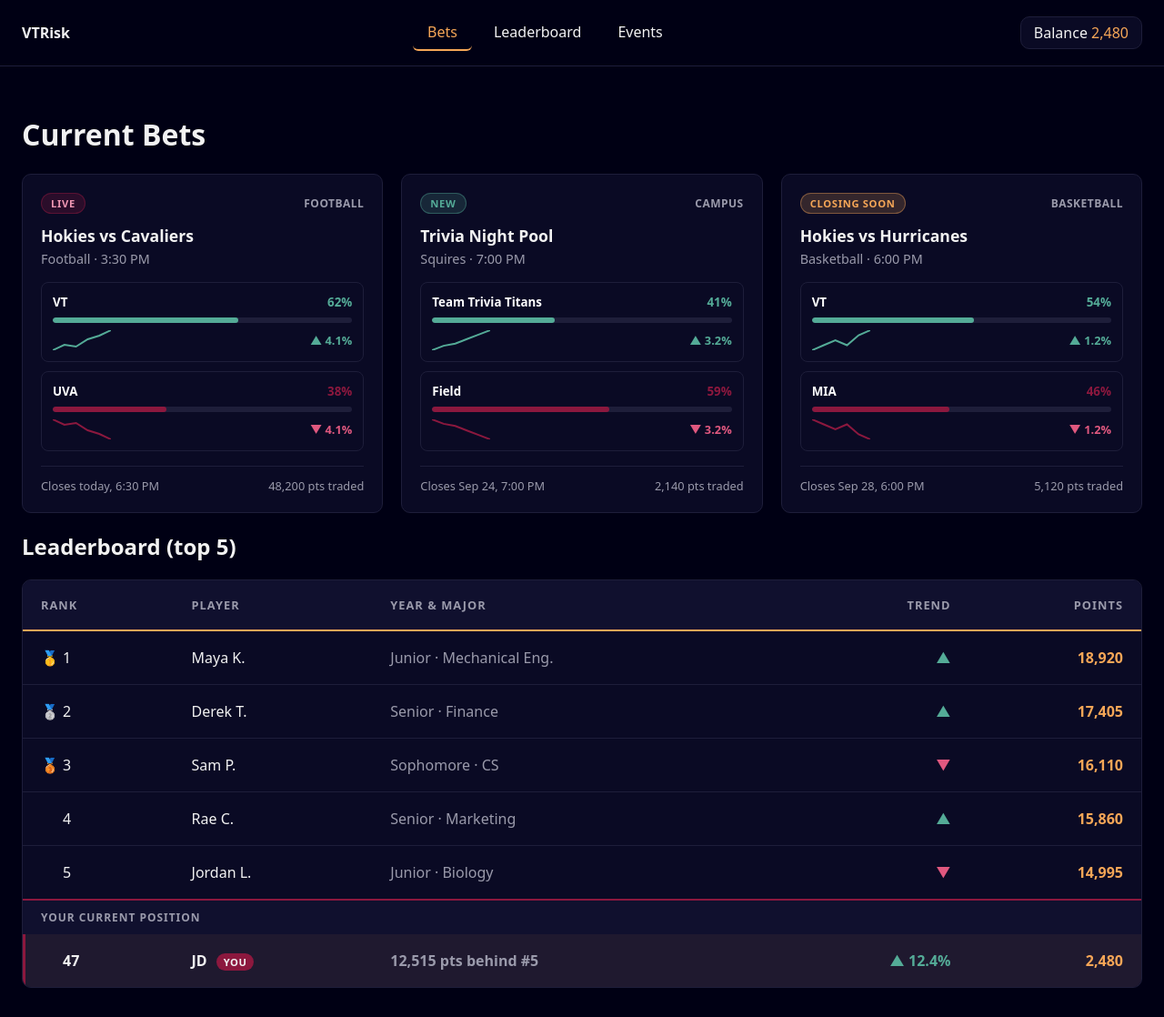
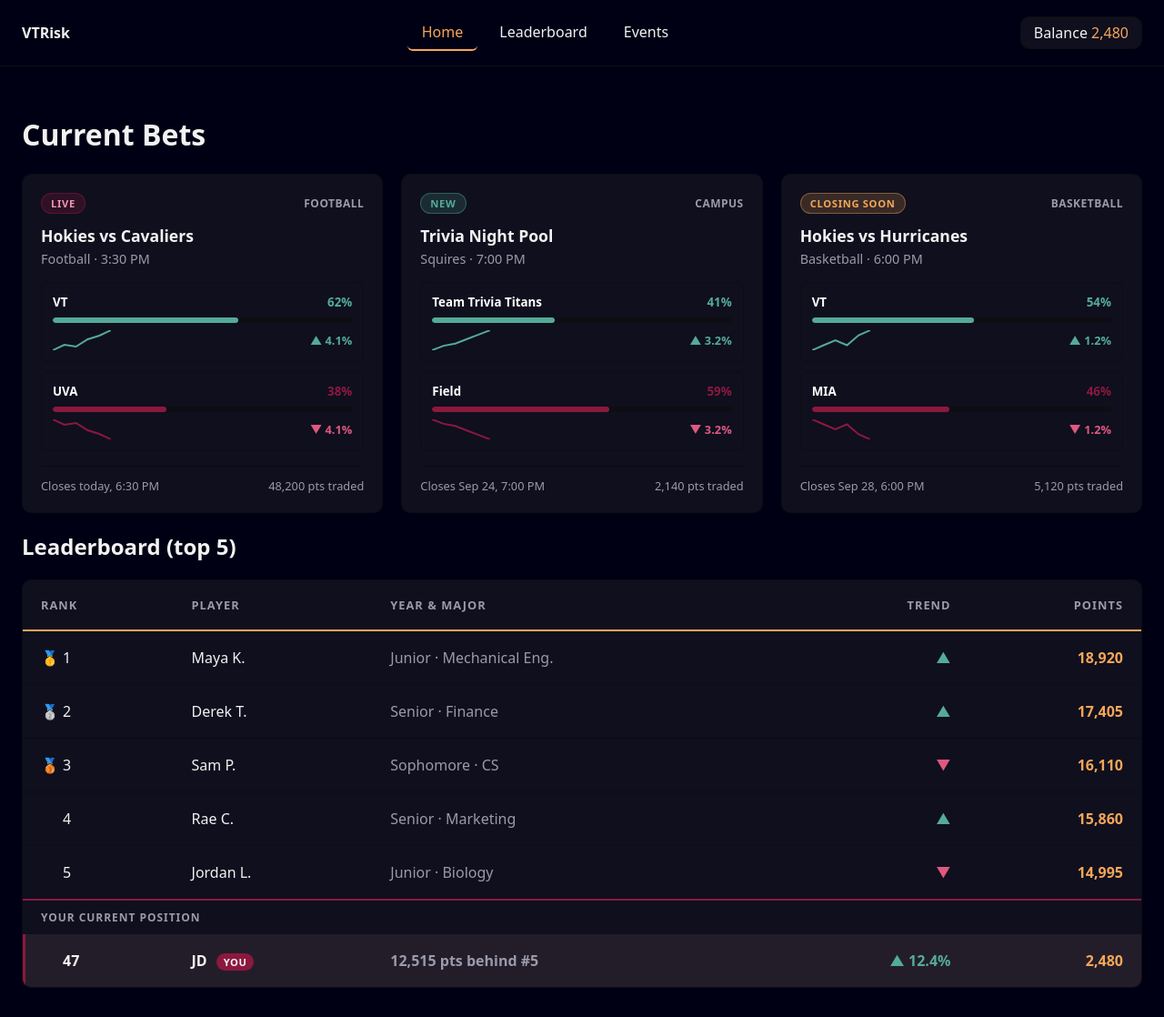
Before and after one commit to sania-jain/The-Clubhouse, a React (Vite) app: page / in a window 1280 px wide. Shown: the whole page at 91% size. Built offline with nearby package versions, Linux system fonts and the light colour scheme.

Commit message:
style updates

```diff
--- a/src/App.jsx
+++ b/src/App.jsx
@@ -26,7 +26,7 @@ export default function App() {
       >
         <strong>VTRisk</strong>
         <nav style={{ display: "flex", gap: 8 }}>
-          <Link to="/" style={linkStyle("/")}>Bets</Link>
+          <Link to="/" style={linkStyle("/")}>Home</Link>
           <Link to="/leaderboard" style={linkStyle("/leaderboard")}>Leaderboard</Link>
           <Link to="/events" style={linkStyle("/events")}>Events</Link>
         </nav>
--- a/src/components/LeaderboardTable.css
+++ b/src/components/LeaderboardTable.css
@@ -16,7 +16,7 @@
 }
 
 .lb-table thead th {
-  background-color: #10102e;
+  background-color: #0f0f1e;
   border-bottom: 2px solid var(--color-accent);
   color: var(--color-text-muted);
   font-size: 0.8rem;
@@ -30,7 +30,7 @@
 }
 
 .lb-table tbody tr:hover td {
-  background-color: #10102e;
+  background-color: #0f0f1e;
 }
 
 .lb-table .lb-num {
@@ -57,7 +57,7 @@
 
 .lb-table .lb-you-label-row td {
   padding: 10px 20px;
-  background-color: #10102e;
+  background-color: #0f0f1e;
   border-top: 2px solid var(--color-primary);
   color: var(--color-text-muted);
   font-size: 0.75rem;
--- a/src/index.css
+++ b/src/index.css
@@ -1,12 +1,12 @@
 :root {
   --color-bg: #000014;
-  --color-bg-card: #0a0a24;
+  --color-bg-card: #0f0f1e;
   --color-primary: #8C183E;
   --color-accent: #F5A657;
   --color-secondary: #54AB97;
   --color-text: #f2f2f2;
   --color-text-muted: #9a9aab;
-  --color-border: #1e1e3a;
+  --color-border: #0d0d13;
 
   font-family: system-ui, -apple-system, "Segoe UI", sans-serif;
   color-scheme: dark;
```
